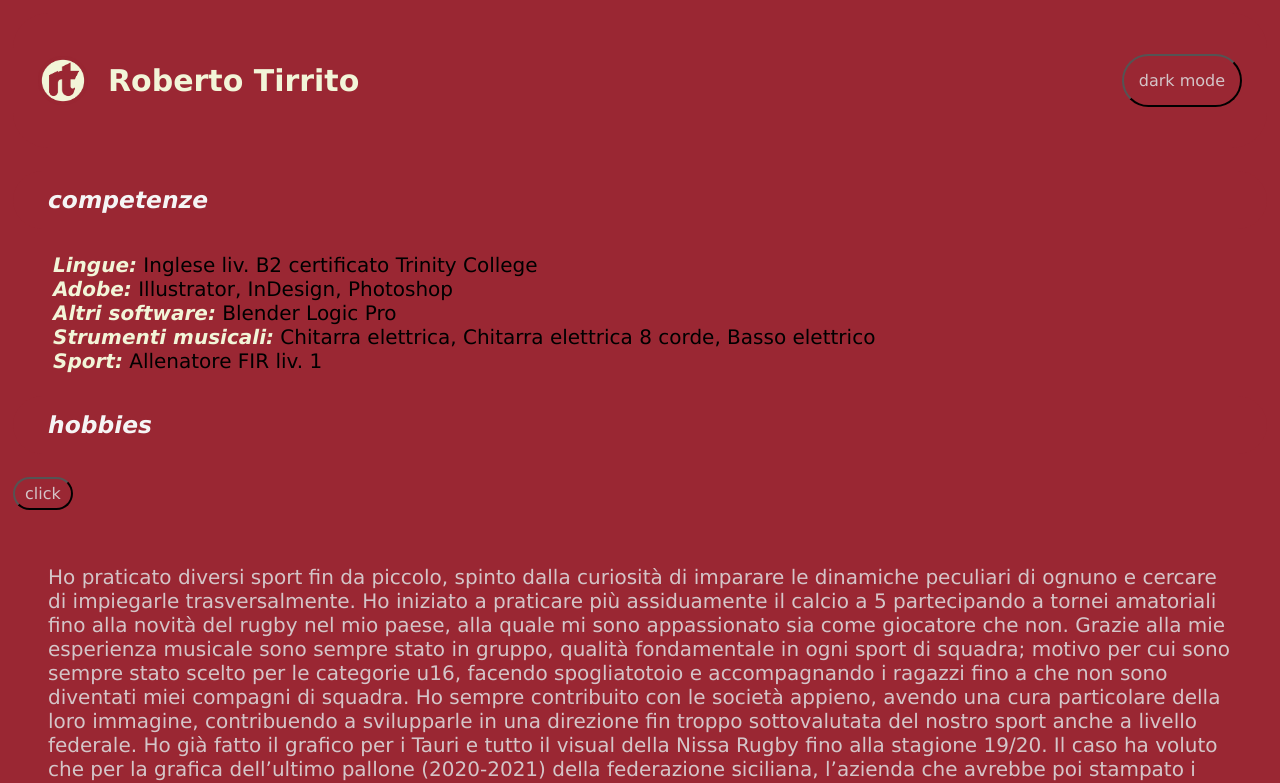
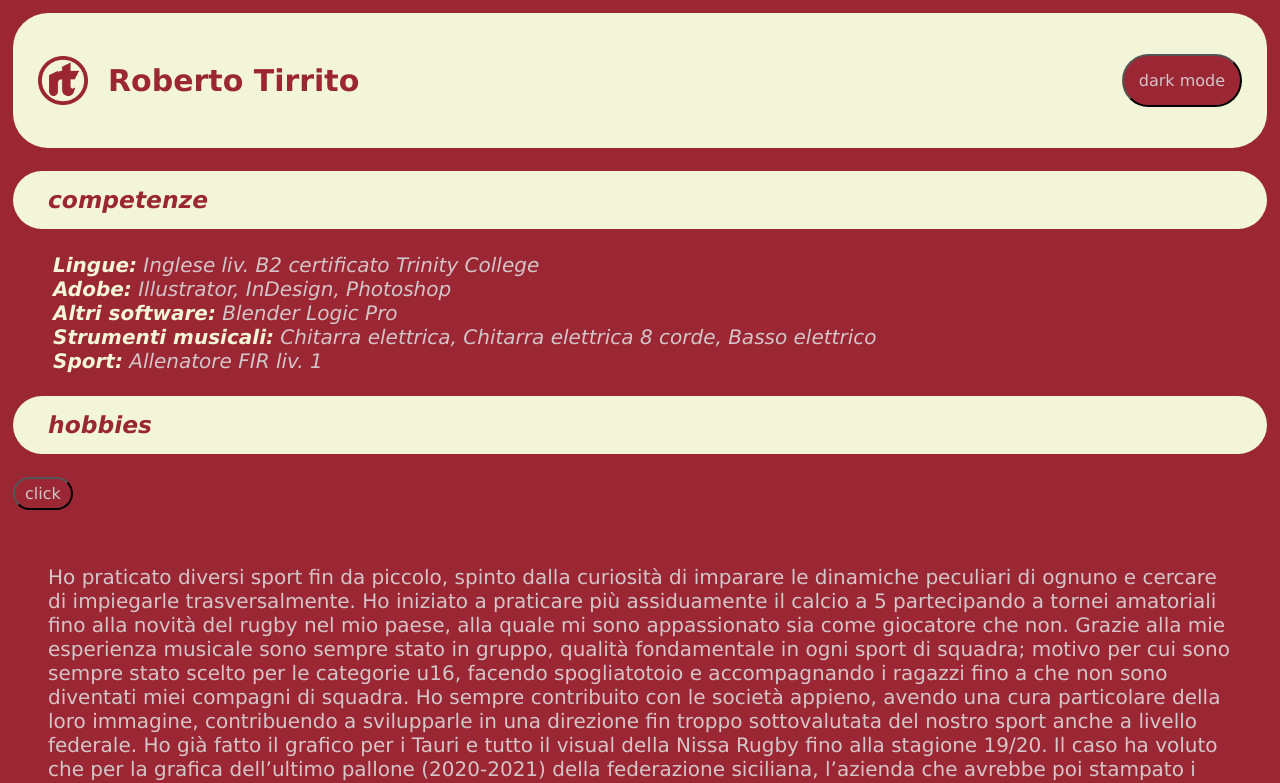
Before and after one commit to reborto/week3, a plain HTML site: page edgemony-course-2021/27Oct/index.html in a window 1280 px wide. Both pictures are taken after a click on the button "dark mode". Shown: the top 783 px of the page. Drawn offline with Linux system fonts and the light colour scheme.

Commit message:
è na merda, ma ok

```diff
--- a/edgemony-course-2021/27Oct/CV_graph.css
+++ b/edgemony-course-2021/27Oct/CV_graph.css
@@ -22,8 +22,13 @@ body{
     padding: 15px;
 
 }
+.darkMode .btnDarkMode{
+    font:#f2f5d8;
+    background:#9a2733 ;
+}
 .darkMode .testata{
-    color: #f2f5d8;
+    color: #9a2733;
+    background:#f2f5d8 ;
 }
 
 .testata{
@@ -52,6 +57,13 @@ ul{
     list-style-type: none;
 }
 
+ul li {
+    color:black;
+    font-style: italic;
+}
+.darkMode ul li{
+    color: #d4c5c8;}
+
 ul li b{
     color: #9a2733;
     font-style: italic;
@@ -68,7 +80,10 @@ ul li b{
    align-items:center;
    padding: 15px 35px;
    border-radius: 35px;
-
+}
+.darkMode .sottotitolo{
+    background: #f2f5d8;
+    color: #9a2733;
 }
 .content{
     display: block;
@@ -97,3 +112,7 @@ ul li b{
     padding: 50px;
     border-radius: 35px;
 }
+.darkMode .footer{
+    background:#f2f5d8 ;
+    color: #9a2733;
+}
```
